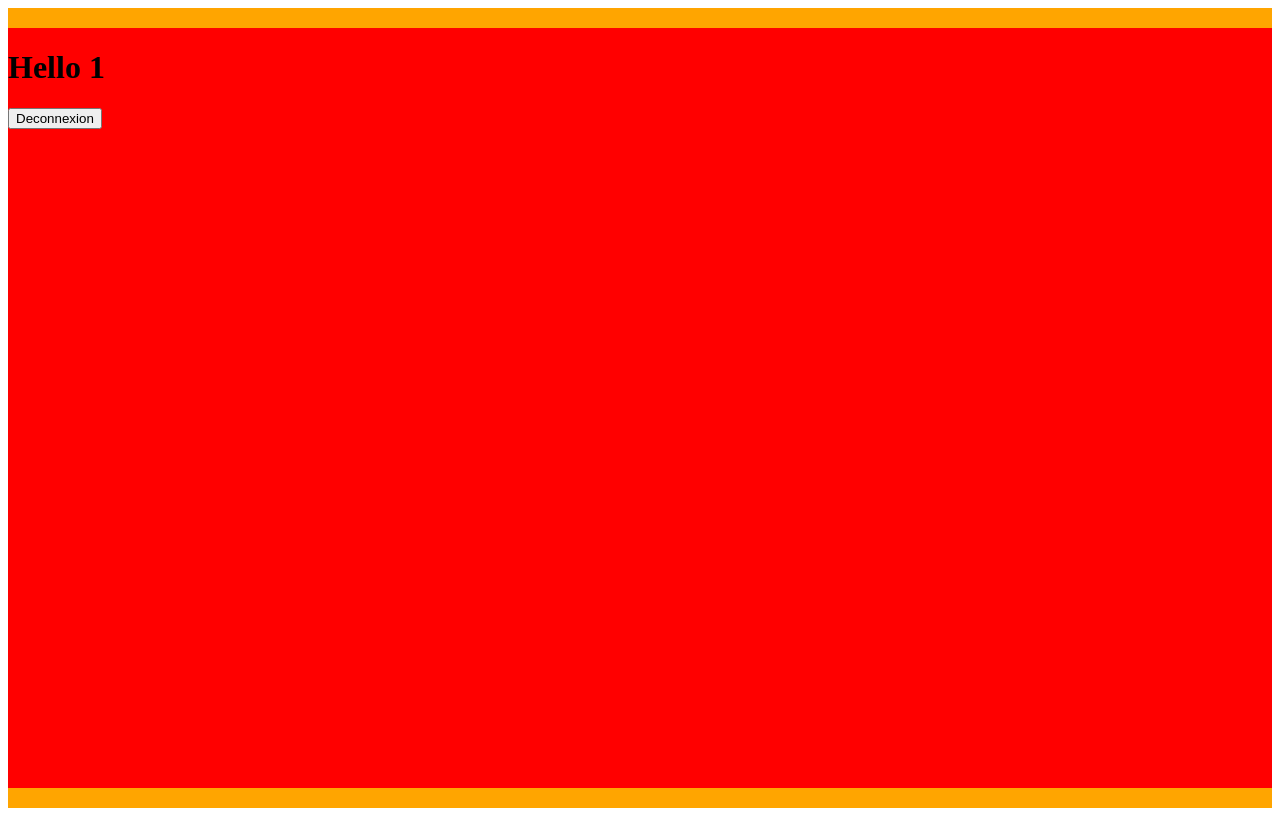
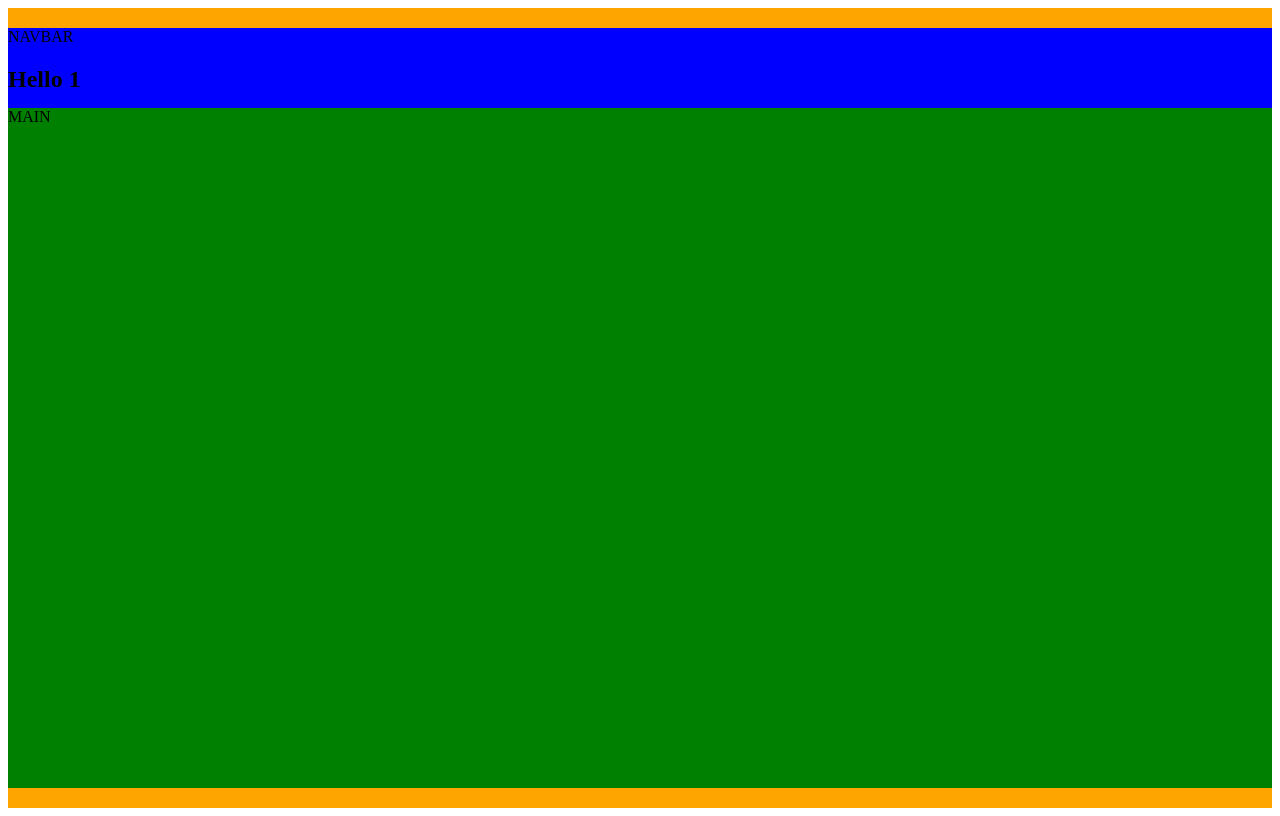
Before and after one commit to Grizmite/crazee-burger, a React (Vite) app: page /order/1 in a window 1280 px wide. Built offline with nearby package versions, Linux system fonts and the light colour scheme.

Commit message:
♻️ F04: Main > création du composant avec style

```diff
--- /dev/null
+++ b/src/components/pages/Order/Main.jsx
@@ -0,0 +1,17 @@
+import { styled } from "styled-components"
+
+export default function Main() {
+  return (
+    <Mainstyled className="main">
+      MAIN
+    </Mainstyled>
+  )
+}
+
+const Mainstyled = styled.div`
+
+
+    background-color: green;
+    flex: 1;
+
+`
--- /dev/null
+++ b/src/components/pages/Order/Navbar.jsx
@@ -0,0 +1,24 @@
+import { Link, useParams } from "react-router-dom";
+import { styled } from "styled-components";
+
+export default function Navbar() {
+
+    const { username } = useParams();
+
+
+    //AFFICHAGE
+  return (
+    <NavbarStyled>
+    NAVBAR
+  <h1>Hello { username }</h1>
+  <Link to="/">
+      <button>Deconnexion</button>
+  </Link>
+  </NavbarStyled>
+  )
+}
+
+const NavbarStyled = styled.nav`
+    background: blue;
+    height: 10vh;
+`
--- a/src/components/pages/Order/OrderPage.jsx
+++ b/src/components/pages/Order/OrderPage.jsx
@@ -1,10 +1,10 @@
-import { Link, useParams } from "react-router-dom";
 import { styled } from "styled-components";
+import Navbar from "./Navbar";
+import Main from "./Main";
 
 export default function OrderPage() {
 
     //ETAT
-   const { username } = useParams();
 
     //COMPORTEMENT
 
@@ -12,10 +12,8 @@
     return (
       <OrderPageStyled>
       <div className="container">
-        <h1>Hello { username }</h1>
-        <Link to="/">
-            <button>Deconnexion</button>
-        </Link>
+      <Navbar />
+      <Main />
         </div>
       </OrderPageStyled>
     )
@@ -32,5 +30,9 @@
     background: red;
     height: 95vh;
     width: 1400px;
+    display: flex;
+    flex-direction: column;
+
+
   }
   `
```
